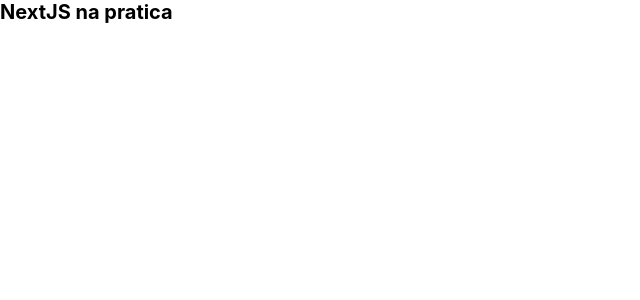
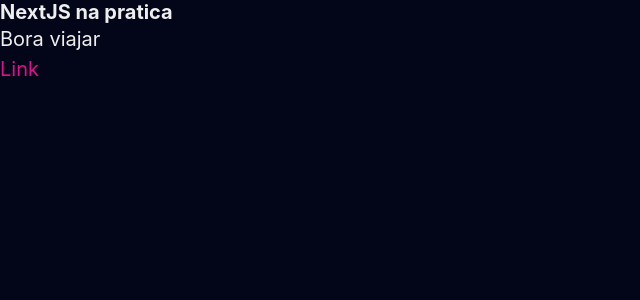
Before and after one commit to alangabrielbs/viagens, a Next.js app: page / in a window 1280 px wide. Shown: the top 300 px of the page, without its empty margins (0-640 px from the left). Built offline with nearby package versions, Linux system fonts and the light colour scheme.

Commit message:
Add CSS Variables

```diff
--- a/src/components/Main/index.tsx
+++ b/src/components/Main/index.tsx
@@ -1,3 +1,9 @@
-const Main = () => <h1>NextJS na pratica</h1>
+const Main = () => (
+  <div>
+    <h1>NextJS na pratica</h1>
+    <p>Bora viajar</p>
+    <a href="#">Link</a>
+  </div>
+)
 
 export default Main
--- a/src/styles/GlobalStyles.ts
+++ b/src/styles/GlobalStyles.ts
@@ -1,6 +1,17 @@
 import { createGlobalStyle } from 'styled-components'
 
 const GlobalStyles = createGlobalStyle`
+  :root {
+    --color-highlight: #e20e8d;
+    --color-background: #030518;
+    --color-white: #eeeeee;
+    --container: 100rem;
+
+    --small: 1.5rem;
+    --medium: 3rem;
+    --large: 5rem;
+  }
+
   * {
     margin: 0;
     padding: 0;
@@ -16,6 +27,8 @@
 
   html, body, #__next {
     height: 100%;
+    background: var(--color-background);
+    color: var(--color-white)
   }
 
   body {
@@ -26,6 +39,17 @@
   button {
     cursor: pointer;
   }
+
+  p,
+  a {
+    font-size: 2rem;
+    line-height: var(--medium);
+  }
+
+  a {
+    color: var(--color-highlight);
+    text-decoration: none;
+  }
 `
 
 export default GlobalStyles
```
